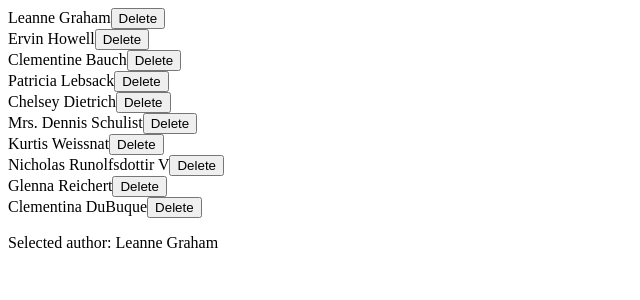
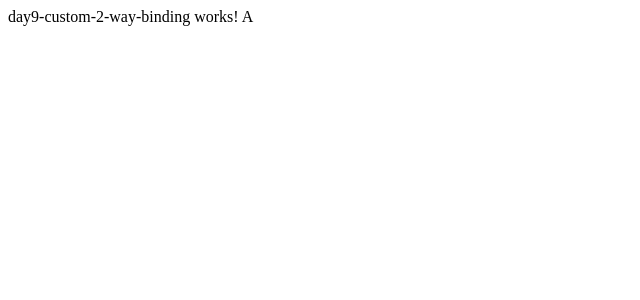
Before and after one commit to Quangzr/angular-100-days-quangzr, an Angular app: page / in a window 1280 px wide. Shown: the top 300 px of the page, without its empty margins (0-640 px from the left). Built offline with nearby package versions, Linux system fonts and the light colour scheme.

Commit message:
2 files modified, 3 added

```diff
--- a/src/app/app.component.html
+++ b/src/app/app.component.html
@@ -31,4 +31,7 @@
 <!-- <app-day7-input-binding></app-day7-input-binding> -->
 
 <!-- Day8: Output Binding -->
-<app-day8-output-binding></app-day8-output-binding>
+<!-- <app-day8-output-binding></app-day8-output-binding> -->
+
+<!-- Day9: Custom 2 way binding -->
+<app-day9-custom-2-way-binding></app-day9-custom-2-way-binding>
--- a/src/app/app.module.ts
+++ b/src/app/app.module.ts
@@ -11,6 +11,7 @@ import { Day7InputBindingComponent } from './day7-input-binding/day7-input-bindi
 import { ProgressBarComponent } from './day7-input-binding/progress-bar/progress-bar.component';
 import { Day8OutputBindingComponent } from './day8-output-binding/day8-output-binding.component';
 import { AuthorDetailComponent } from './day8-output-binding/author-detail/author-detail.component';
+import { Day9Custom2WayBindingComponent } from './day9-custom-2-way-binding/day9-custom-2-way-binding.component';
 
 @NgModule({
   imports: [BrowserModule, FormsModule],
@@ -25,6 +26,7 @@ import { AuthorDetailComponent } from './day8-output-binding/author-detail/autho
     ProgressBarComponent,
     Day8OutputBindingComponent,
     AuthorDetailComponent,
+    Day9Custom2WayBindingComponent,
   ],
   bootstrap: [AppComponent],
 })
--- /dev/null
+++ b/src/app/day9-custom-2-way-binding/day9-custom-2-way-binding.component.html
@@ -0,0 +1 @@
+<p>day9-custom-2-way-binding works! A</p>
--- /dev/null
+++ b/src/app/day9-custom-2-way-binding/day9-custom-2-way-binding.component.ts
@@ -0,0 +1,15 @@
+import { Component, OnInit } from '@angular/core';
+
+@Component({
+  selector: 'app-day9-custom-2-way-binding',
+  templateUrl: './day9-custom-2-way-binding.component.html',
+  styleUrls: ['./day9-custom-2-way-binding.component.css']
+})
+export class Day9Custom2WayBindingComponent implements OnInit {
+
+  constructor() { }
+
+  ngOnInit() {
+  }
+
+}
```
Also changed, not shown: src/app/day9-custom-2-way-binding/day9-custom-2-way-binding.component.css (added).
